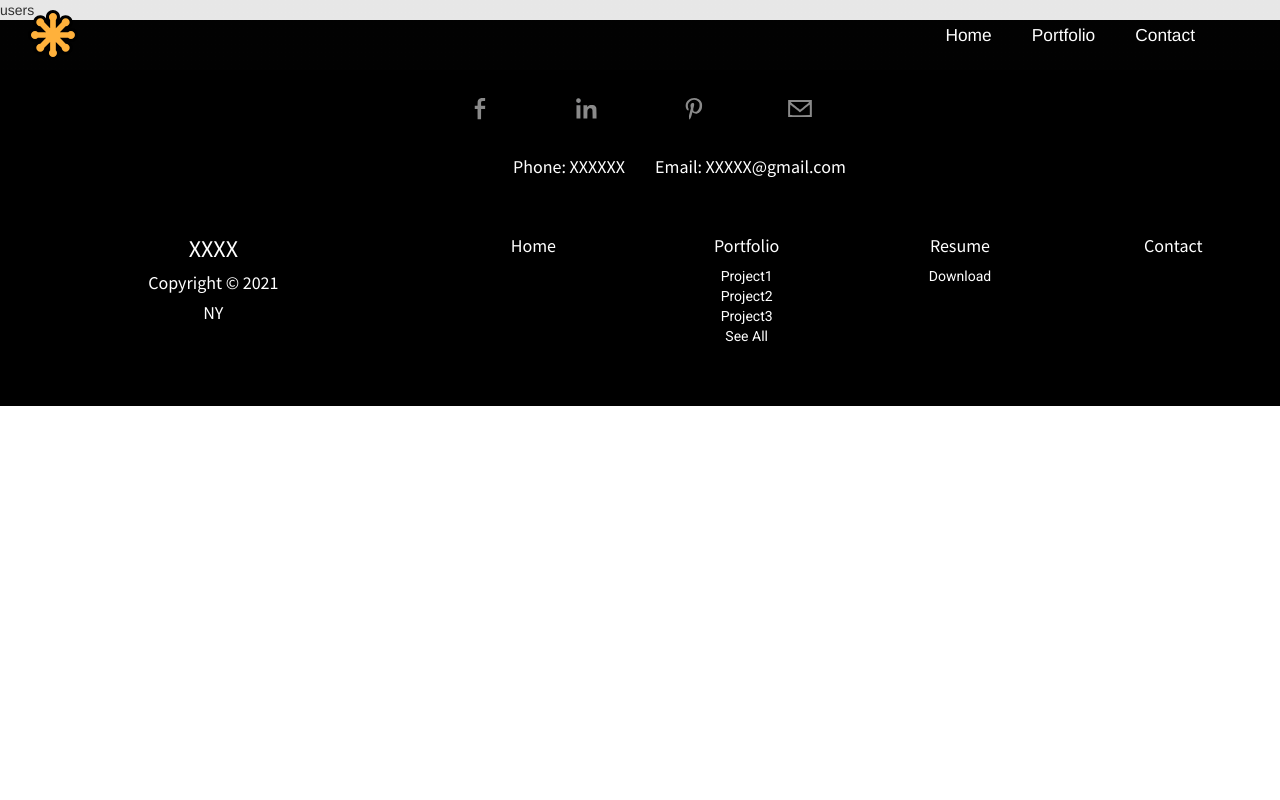
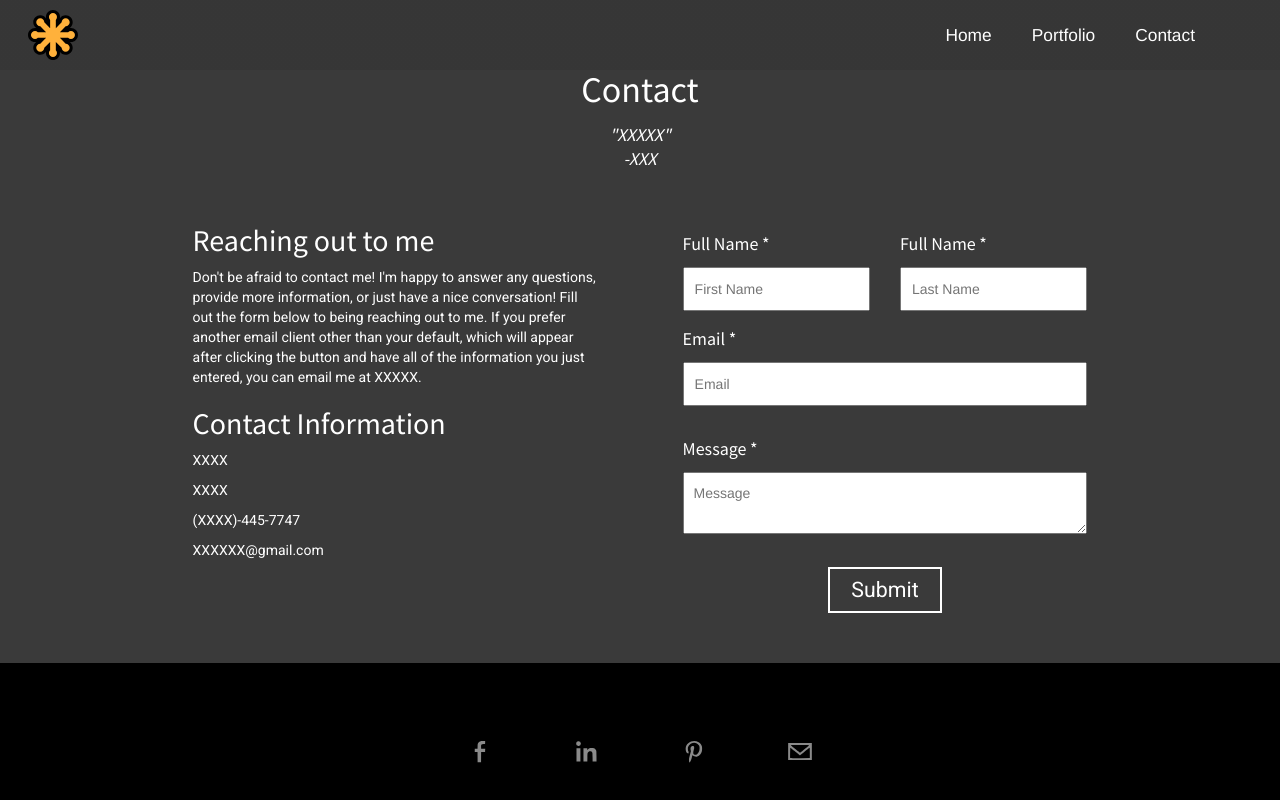
Before and after one commit to FaBioLeeNA/WebsiteTemplate, a React (Create React App) app: page /contact in a window 1280 px wide. Shown: the top 800 px of the page. Built offline with nearby package versions, Linux system fonts and the light colour scheme.

Commit message:
implemented ContactPage

```diff
--- a/src/App.js
+++ b/src/App.js
@@ -1,6 +1,7 @@
 import NavBar from "./components/NavBar";
 import { BrowserRouter as Router, Switch, Route } from "react-router-dom";
-import Home from "./pages/Home";
+import HomePage from "./pages/HomePage";
+import ContactPage from "./pages/ContactPage";
 import Footer from "./components/Footer";
 
 function App() {
@@ -13,10 +14,10 @@ function App() {
             about
           </Route>
           <Route exact path="/contact">
-            users
+            <ContactPage></ContactPage>
           </Route>
           <Route exact path="/">
-            <Home></Home>
+            <HomePage></HomePage>
           </Route>
         </Switch>
       </div>
--- /dev/null
+++ b/src/pages/ContactPage.js
@@ -0,0 +1,8 @@
+import React from "react";
+import Contact from "../components/Contact";
+
+const ContactPage = () => {
+  return <Contact></Contact>;
+};
+
+export default ContactPage;
--- a/src/pages/Home.js
+++ b/src/pages/HomePage.js
@@ -5,7 +5,7 @@ import Main from "../components/Main";
 import Projects from "../components/Projects";
 import Summary from "../components/Summary";
 
-const Home = () => {
+const HomePage = () => {
   return (
     <>
       <Main></Main>
@@ -17,4 +17,4 @@ const Home = () => {
   );
 };
 
-export default Home;
+export default HomePage;
```
Also changed, not shown: src/pages/Contact.js (deleted).
